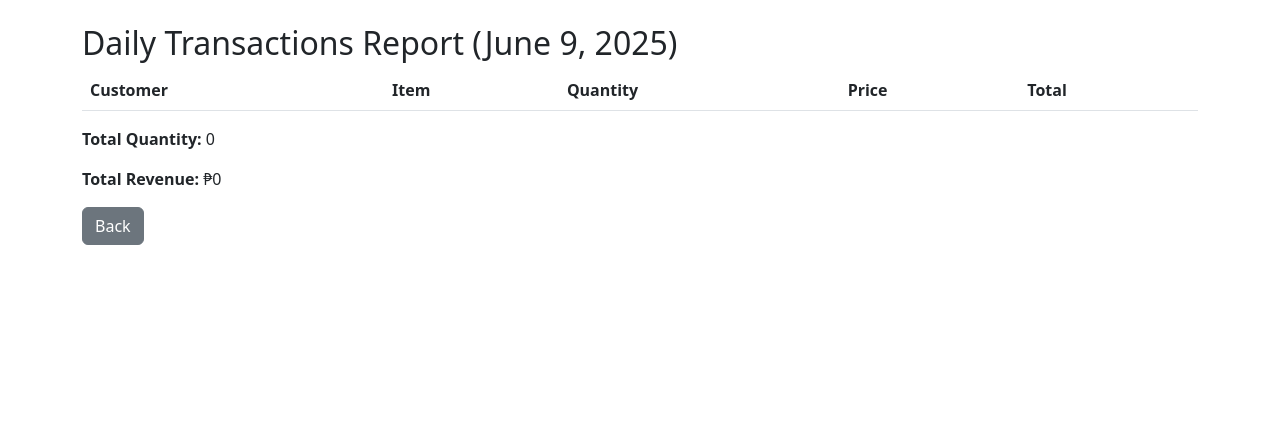
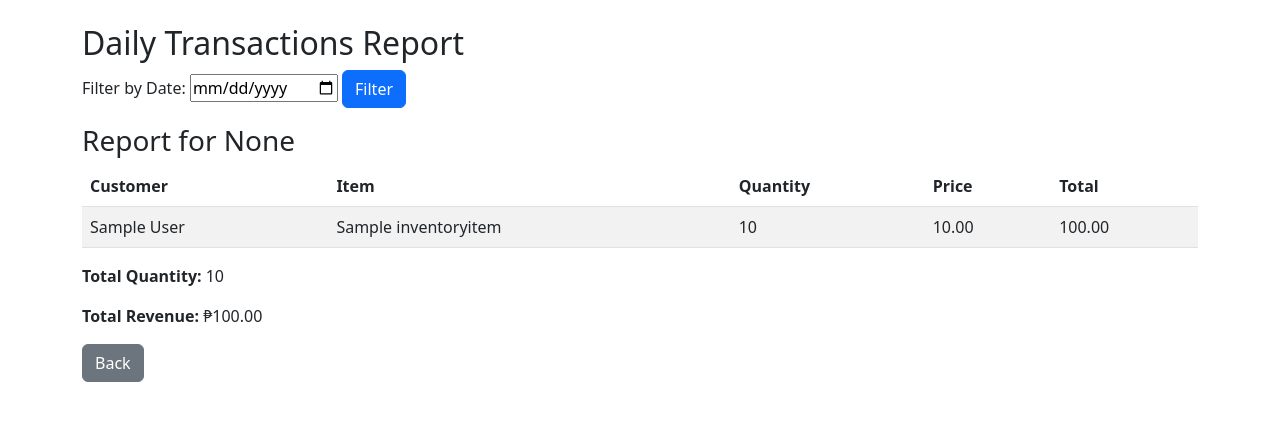
Before and after one commit to gemi-dot/water_refilling_station, a Django app: page /reports/daily/ in a window 1280 px wide. Shown: the part 56-477 px from the top of the page. Run offline with Django 4.2, Linux system fonts and the light colour scheme; tables that the repository leaves empty hold one stand-in row (values such as "Sample post"); lists and menus that the app fills with data are empty.

Commit message:
Updated daily report view and template to include date filtering functionality

```diff
--- a/main/templates/main/daily_report.html
+++ b/main/templates/main/daily_report.html
@@ -1,6 +1,14 @@
 {% extends "main/base.html" %}
 {% block content %}
-<h2>Daily Transactions Report ({{ date }})</h2>
+<h2>Daily Transactions Report</h2>
+
+<form method="get" class="mb-3">
+  <label for="date">Filter by Date:</label>
+  <input type="date" id="date" name="date" value="{{ date|date:'Y-m-d' }}">
+  <button type="submit" class="btn btn-primary">Filter</button>
+</form>
+
+<h3>Report for {{ date }}</h3>
 
 <table class="table table-striped">
   <thead>
--- a/main/views.py
+++ b/main/views.py
@@ -18,6 +18,10 @@ from django.contrib import messages
 from django.shortcuts import redirect
 from .forms import RestockForm
 from .models import InventoryItem, StockLog
+
+from django.utils.dateparse import parse_date
+
+
 
 
 def customer_list(request):
@@ -206,21 +210,37 @@ def inventory_delete(request, pk):
 ############
 #june14--
 
+##########
+from django.shortcuts import render
+from django.utils.dateparse import parse_date
+from .models import Transaction
+
 def daily_report(request):
-    today = timezone.now().date()
-    transactions = Transaction.objects.filter(created_at__date=today)
+    date = request.GET.get('date')  # Get the date from the query parameter
+    if date:
+        date = parse_date(date)  # Parse the date string into a date object
+        transactions = Transaction.objects.filter(created_at__date=date)  # Use created_at__date for filtering
+    else:
+        transactions = Transaction.objects.all()  # Default to all transactions
 
-    total_qty = transactions.aggregate(Sum('quantity'))['quantity__sum'] or 0
-    total_revenue = sum([t.total_amount for t in transactions])
+    total_qty = sum(t.quantity for t in transactions)
+    total_revenue = sum(t.total_amount for t in transactions)
 
-    return render(request, 'main/daily_report.html', {
+    context = {
         'transactions': transactions,
+        'date': date,
         'total_qty': total_qty,
         'total_revenue': total_revenue,
-        'date': today
-    })
+    }
+    return render(request, 'main/daily_report.html', context)
 
-##########
+
+
+
+
+
+
+#####
 
 def monthly_report(request):
     monthly_data = (
```
